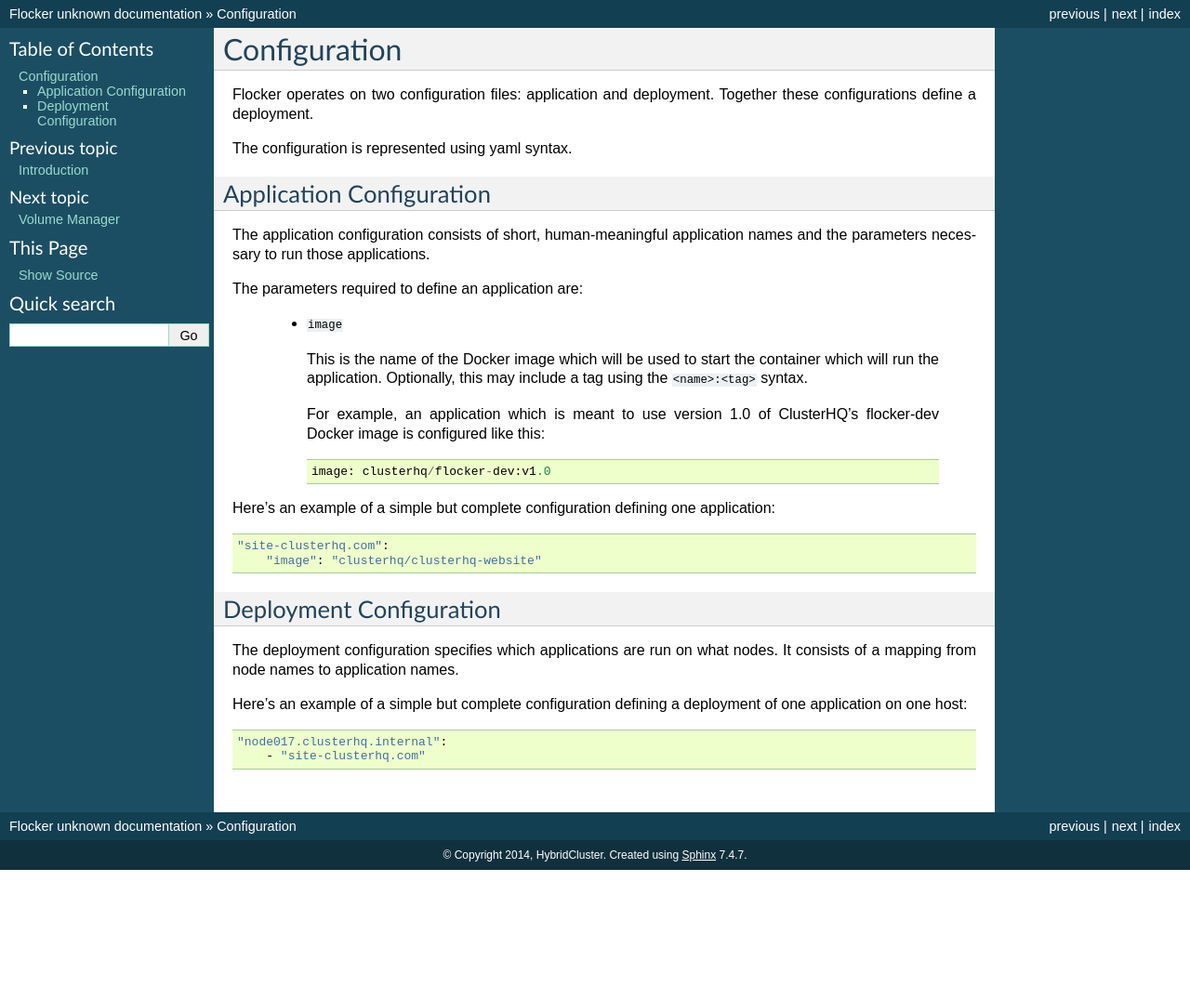
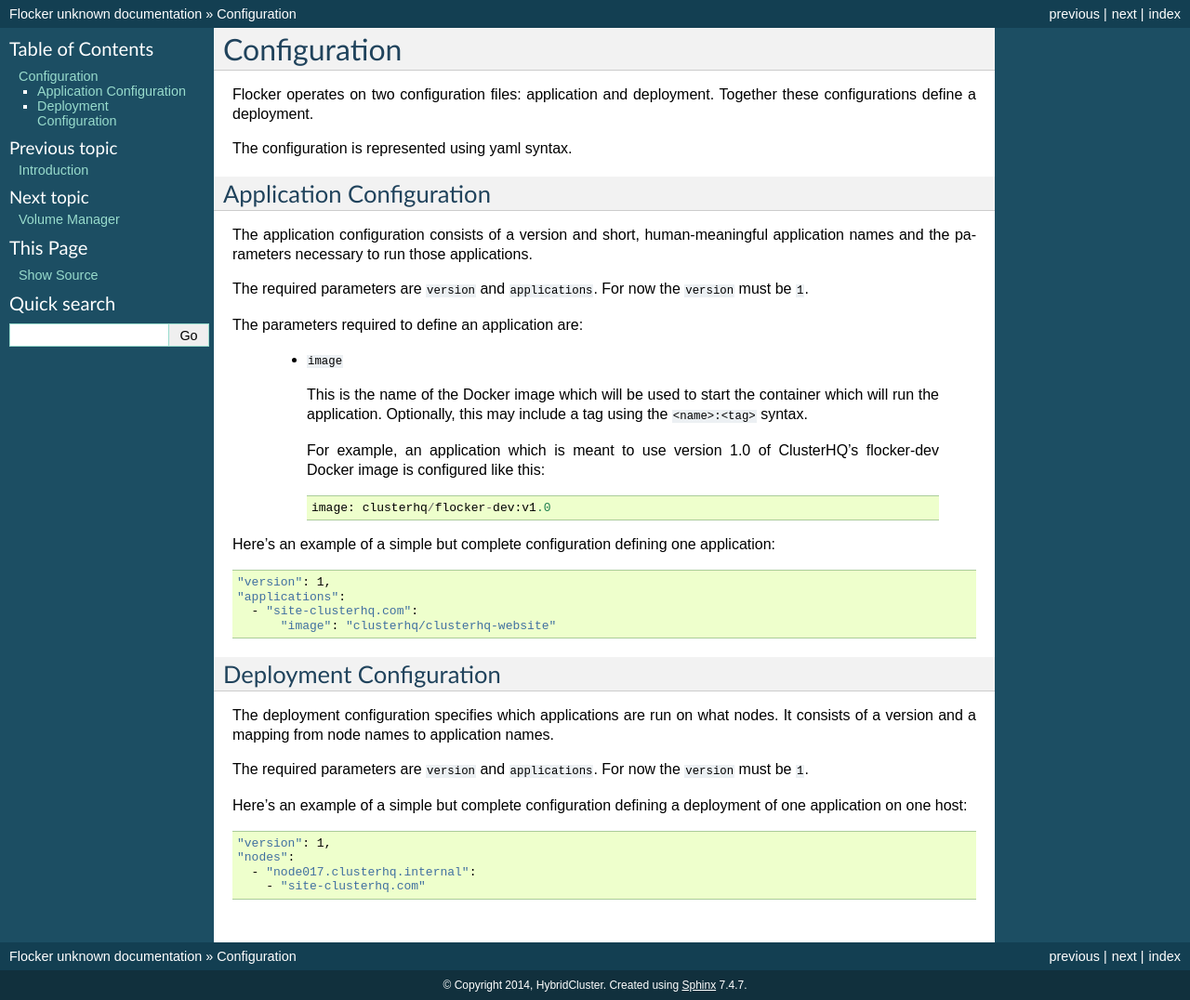
Before and after one commit to ClusterHQ/flocker, a Sphinx documentation site: the page built from docs/configuration.rst, in a window 1280 px wide. Shown: the whole page at 93% size. Built offline with Sphinx 7.4.7, drawn with Linux system fonts in a browser that asks for light colours; before the commit the page ends 936 px from its top, so only the background shows below that.

Commit message:
More complete example configurations and explanations

```diff
--- a/docs/configuration.rst
+++ b/docs/configuration.rst
@@ -10,7 +10,10 @@ The configuration is represented using yaml syntax.
 Application Configuration
 -------------------------
 
-The application configuration consists of short, human-meaningful application names and the parameters necessary to run those applications.
+The application configuration consists of a version and short, human-meaningful application names and the parameters necessary to run those applications.
+
+The required parameters are ``version`` and ``applications``.
+For now the ``version`` must be ``1``.
 
 The parameters required to define an application are:
 
@@ -27,19 +30,26 @@ Here's an example of a simple but complete configuration defining one applicatio
 
 .. code-block:: yaml
 
-   "site-clusterhq.com":
-       "image": "clusterhq/clusterhq-website"
+   "version": 1,
+   "applications":
+     - "site-clusterhq.com":
+         "image": "clusterhq/clusterhq-website"
 
 
 Deployment Configuration
 ------------------------
 
 The deployment configuration specifies which applications are run on what nodes.
-It consists of a mapping from node names to application names.
+It consists of a version and a mapping from node names to application names.
+
+The required parameters are ``version`` and ``applications``.
+For now the ``version`` must be ``1``.
 
 Here's an example of a simple but complete configuration defining a deployment of one application on one host:
 
 .. code-block:: yaml
 
-  "node017.clusterhq.internal":
+  "version": 1,
+  "nodes":
+    - "node017.clusterhq.internal":
       - "site-clusterhq.com"
```
